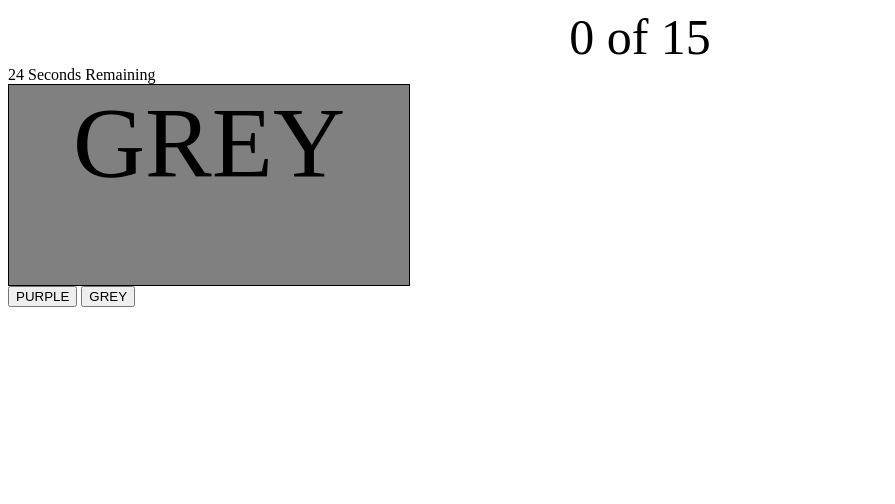
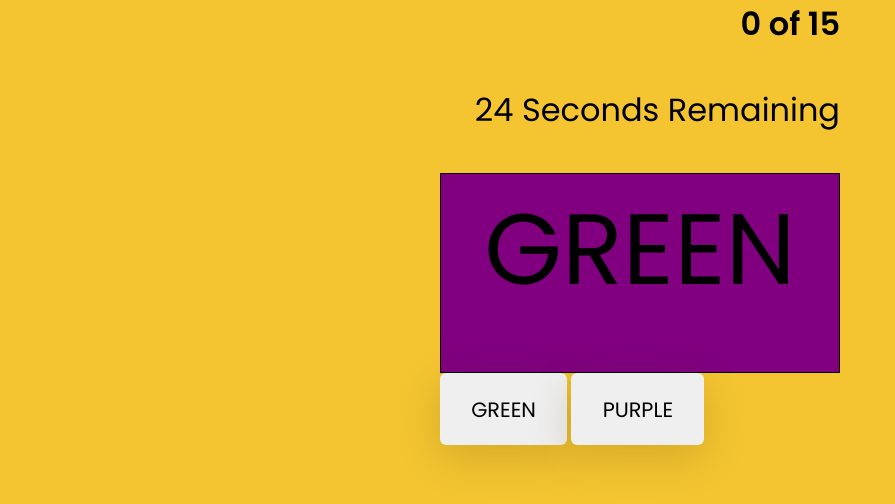
Before and after one commit to didadeeee/color-code, a plain HTML site: page index.html in a window 1280 px wide. Both pictures are taken after a click on the button "START THE GAME!". Shown: the whole page, without its empty margins (0-895 px from the left). Drawn offline with Linux system fonts and the light colour scheme.

Commit message:
generate random color on js

```diff
--- a/index.html
+++ b/index.html
@@ -7,17 +7,18 @@
     <title>The Color Code Game</title>
     <link rel="stylesheet" href="style.css">
     <script defer src="main.js"></script>
-    <link rel="preconnect" href="https://fonts.googleapis.com">
-    <link rel="preconnect" href="https://fonts.gstatic.com" crossorigin>
-    <link href="https://fonts.googleapis.com/css2?family=Comfortaa:wght@300;700&display=swap" rel="stylesheet">
+    <link
+      href="https://fonts.googleapis.com/css2?family=Poppins:wght@400;600&display=swap"
+      rel="stylesheet"/>
 <body>
 
     <!-- Welcome -->
-    <section id="welcomecontainer">
+    <div class="wrapper">
+    <div id="welcomecontainer">
     <h1>WELCOME TO THE COLOR CODE GAME</h1>
     <p>1. There will be unique cards displaying the colour word presented with different colour combinations.<br>2. Select 15 right colour of the word within 30 seconds!</p>
     <img src="sample.png" alt="Sample Game"><button id="startgame">START THE GAME!</button>
-    </section>
+    </div></div>
 
     <!-- Game -->
     <section id="gamecontainer">
--- a/main.js
+++ b/main.js
@@ -7,11 +7,6 @@ let timeLeft = 30;
 /*----- state variables -----*/
 
 const colors = ['RED', 'ORANGE','YELLOW','GREEN', 'BLUE','PURPLE','BLACK','WHITE','PINK','BROWN','GREY']
-let i = Math.floor((Math.random()*colors.length));
-let j = i;
-while( i === j){
-j = Math.floor((Math.random()*colors.length));
-}
 
 //rizvan suggestion
 
@@ -31,6 +26,8 @@ let buttonTwo = document.querySelector('#buttontwo');
 let score = document.querySelector('#score');
 let timer = document.querySelector('#timer');
 let result = document.querySelector('#result');
+let play = document.querySelector('.musicplay');
+let stop = document.querySelector('.musicstop');
 
 /*----- event listeners -----*/
 startBtn.addEventListener('click', gameStart);
@@ -52,6 +49,7 @@ function gameStart (event){
 event.preventDefault();
 event.target.parentElement.style.display = 'none';
 }
+
 function winCount (event){
 if (event.target.innerText === colorCard.innerText) {
 count+=1;
@@ -63,21 +61,22 @@ score.innerHTML = `${count} of 15`;
 
 // how to stop the game when count reach 15
 
-
 function colorChange(){
-colorCard.style.backgroundColor = colors[i];
-colorCard.innerText = colors[i];
-buttonOne.innerText = colors[j]
-buttonTwo.innerText = colors[i]
+let randomColorOne = Math.floor(Math.random()*colors.length);
+let randomColorTwo = Math.floor(Math.random()*colors.length);
+while (randomColorOne === randomColorTwo){
+randomColorTwo = Math.round(Math.random()*colors.length);
 }
-
-// how to call for colorChange everytime player clickes buttonOne or buttonTwo/after compare answer
-
+colorCard.style.backgroundColor = colors[randomColorOne];
+colorCard.innerText = colors[randomColorTwo];
+buttonOne.innerText = colors[randomColorTwo];
+buttonTwo.innerText = colors[randomColorOne];
+}
 
 //timer function - reference from https://stackoverflow.com/questions/4435776/simple-clock-that-counts-down-from-30-seconds-and-executes-a-function-afterward
 
 
-function countdown() {
+function countdown(event) {
 if (timeLeft == -1) {
 } else {
     timer.innerText =  `${timeLeft} Seconds Remaining`;
--- a/style.css
+++ b/style.css
@@ -1,3 +1,84 @@
+* {
+  padding: 0;
+  margin: 0;
+  box-sizing: border-box;
+  font-family: "Poppins", sans-serif;
+}
+
+body {
+  background-color: #f4c531;
+  display: grid;
+  place-items: center;
+}
+.wrapper {
+  box-sizing: content-box;
+  width: 26.87em;
+  padding: 2.5em 3em;
+  position: absolute;
+  transform: translate(-50%, -50%);
+  left: 50%;
+  top: 50%;
+}
+.game-container {
+  position: relative;
+  width: 100%;
+  display: grid;
+  gap: 0.6em;
+}
+#score, #timer {
+  text-align: right;
+  margin-bottom: 1.2em;
+  font-size: 2em;
+}
+#score, #timer span {
+  font-weight: 600;
+}
+.gamecontainer {
+  position: relative;
+  width: 6.25em;
+  height: 6.25em;
+  cursor: pointer;
+}
+
+#result {
+  position: absolute;
+  display: flex;
+  align-items: center;
+  justify-content: center;
+  flex-direction: column;
+  width: 100%;
+  height: 100%;
+  background-color: #f4c531;
+  top: 0;
+  text-align: center;
+  font-size:2.5em;
+}
+
+button {
+  border: none;
+  border-radius: 0.3em;
+  padding: 1em 1.5em;
+  cursor: pointer;
+}
+
+
+.answerbutton {
+  font-size: 1.3em;
+  box-shadow: 0 0.6em 2em rgba(86, 66, 0, 0.2);
+}
+
+
+#colorcard {
+  width: 400px;
+  height: 200px;
+  border: 1px solid black;
+  text-align: center;
+  font-size: 100px;
+  vertical-align: center;
+  margin: auto;
+}
+
+
 #welcome {
   display: visible;
   }
@@ -9,17 +90,3 @@ display: none;
 #result {
 display: none;
 }
-
-#colorcard {
-width: 400px;
-height: 200px;
-border: 1px solid black;
-text-align: center;
-font-size: 100px;
-vertical-align: center;
-}
-
-#score {
-text-align: center;
-font-size: 50px;
-}
```
Also changed, not shown: 1 other file.
